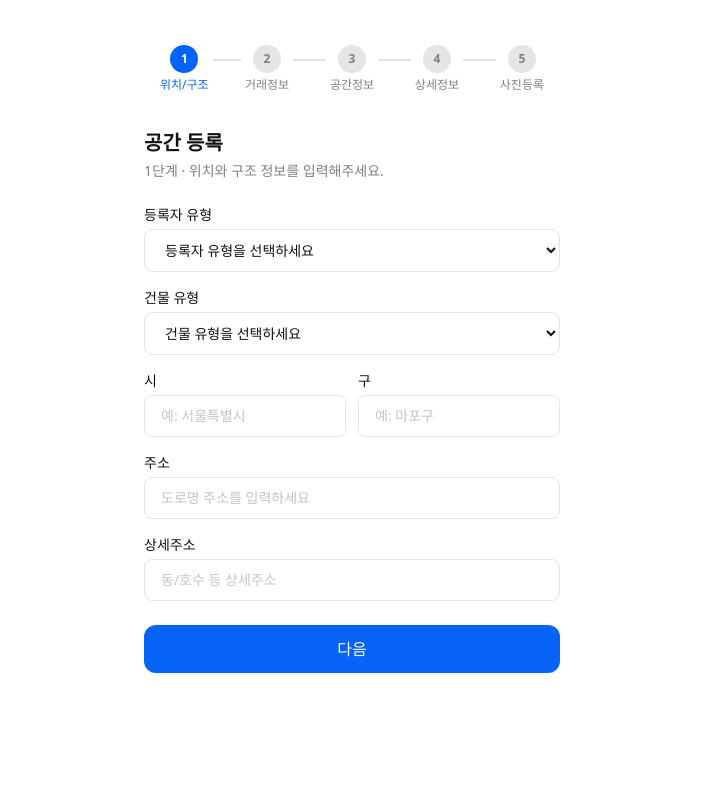
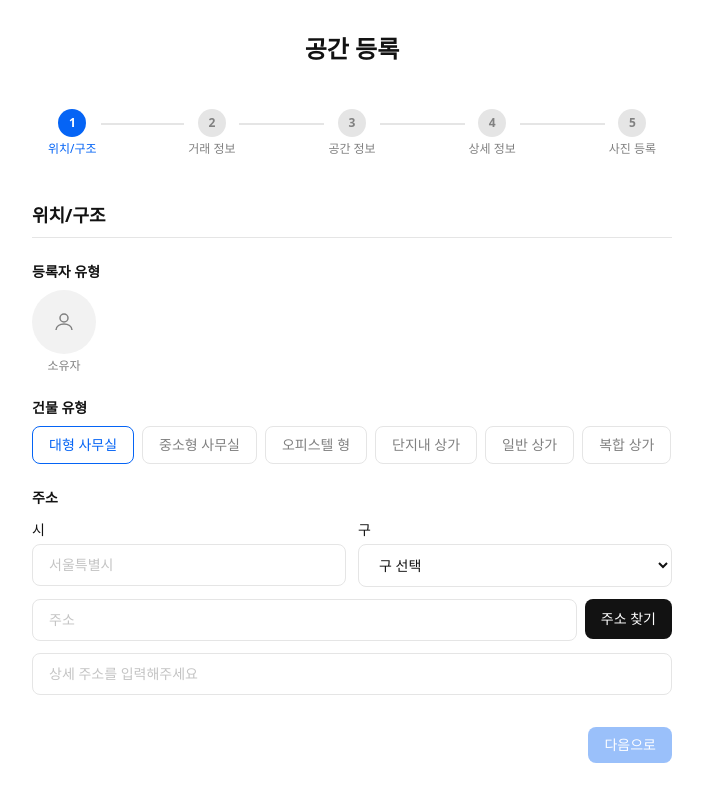
Before and after one commit to UMC-POP-IT/Pop-It-FE, a React (Vite) app: page /host/register in a window 1280 px wide. Shown: the part 380-1180 px from the top of the page, without its empty margins (288-991 px from the left). Built offline with nearby package versions, Linux system fonts and the light colour scheme.

Commit message:
fix: 공간 등록 Step1 UI 피그마 디자인 반영 (#16)

```diff
--- a/src/features/host-register/pages/RegisterStep1.tsx
+++ b/src/features/host-register/pages/RegisterStep1.tsx
@@ -2,46 +2,123 @@ import StepIndicator from "@/shared/components/StepIndicator";
 import Input from "@/shared/components/Input";
 import Button from "@/shared/components/Button";
 
-// 5단계 전체 라벨 (칸반보드 플로우 기준 순서)
-const STEPS = ["위치/구조", "거래정보", "공간정보", "상세정보", "사진등록"];
+// 5단계 진행바 라벨 (피그마 기준)
+const STEPS = ["위치/구조", "거래 정보", "공간 정보", "상세 정보", "사진 등록"];
 
-// 드롭다운 선택지 (Mock — API 연동 전 임시값)
-const OWNER_TYPES = ["임대인", "임차인", "위탁 관리인"];
+// 건물 유형 칩 선택지 (피그마 기준)
 const BUILDING_TYPES = [
   "대형 사무실",
   "중소형 사무실",
-  "오피스텔 방",
-  "단지 내 상가",
+  "오피스텔 형",
+  "단지내 상가",
   "일반 상가",
-  "팝업 상가",
+  "복합 상가",
+];
+
+// 구 드롭다운 선택지 (Mock — API 연동 전 임시값)
+const DISTRICTS = [
+  "강남구",
+  "강동구",
+  "마포구",
+  "서초구",
+  "송파구",
+  "영등포구",
+  "종로구",
+  "중구",
 ];
 
 export const RegisterStep1 = () => {
+  // 정적 화면: 선택된 값 표시용 하드코딩 (실제 선택 로직은 이후 RHF로 연결)
+  const selectedBuilding = "대형 사무실";
+
   return (
-    <div className="mx-auto flex w-full max-w-md flex-col gap-6 px-4 py-6">
+    <div className="mx-auto flex w-full max-w-2xl flex-col gap-8 px-4 py-6">
+      {/* 페이지 제목 (가운데) */}
+      <h1 className="text-text-primary text-center text-2xl font-bold">
+        공간 등록
+      </h1>
+
       {/* 상단 진행바 (공통 컴포넌트) — 0 = 첫 단계 */}
       <StepIndicator
         steps={STEPS}
         currentStep={0}
       />
 
-      {/* 화면 제목 */}
-      <div>
-        <h1 className="text-text-primary text-xl font-bold">공간 등록</h1>
-        <p className="text-text-secondary mt-1 text-sm">
-          1단계 · 위치와 구조 정보를 입력해주세요.
-        </p>
+      {/* 섹션: 위치/구조 */}
+      <div className="flex flex-col gap-6">
+        <h2 className="text-text-primary border-border border-b pb-2 text-lg font-bold">
+          위치/구조
+        </h2>
+
+        {/* 등록자 유형 — 원형 아이콘 + 라벨
+            ⚠️ 공통 컴포넌트 없어 임시 구현 → 챈(4번)과 협의 예정 */}
+        <div className="flex flex-col gap-2">
+          <span className="text-text-primary text-sm font-bold">
+            등록자 유형
+          </span>
+          <div className="flex w-fit flex-col items-center gap-1">
+            <button
+              type="button"
+              className="bg-tag-bg text-text-secondary flex h-16 w-16 items-center justify-center rounded-full"
+            >
+              <svg
+                viewBox="0 0 24 24"
+                className="h-6 w-6"
+                fill="none"
+                stroke="currentColor"
+                strokeWidth="1.5"
+              >
+                <circle
+                  cx="12"
+                  cy="8"
+                  r="4"
+                />
+                <path d="M4 20c0-4 4-6 8-6s8 2 8 6" />
+              </svg>
+            </button>
+            <span className="text-text-secondary text-xs">소유자</span>
+          </div>
         </div>
 
-      {/* 입력 폼 (정적 — RHF 로직은 이후 단계에서 연결) */}
-      <div className="flex flex-col gap-4">
-        {/* 등록자 유형 (드롭다운)
-            ⚠️ 공통 Select 컴포넌트가 없어서 임시 native <select> 사용.
-            추후 챈(4번)에게 공통 Select 필요 여부 공유 예정 */}
+        {/* 건물 유형 — 칩 버튼 (여러 개 중 택1)
+            ⚠️ 공통 Chip 없어 임시 구현 → 챈(4번)과 협의 예정 */}
+        <div className="flex flex-col gap-2">
+          <span className="text-text-primary text-sm font-bold">건물 유형</span>
+          <div className="flex flex-wrap gap-2">
+            {BUILDING_TYPES.map((type) => {
+              const isSelected = type === selectedBuilding;
+              return (
+                <button
+                  key={type}
+                  type="button"
+                  className={`rounded-lg border px-4 py-2 text-sm transition-colors ${
+                    isSelected
+                      ? "border-primary text-primary font-medium"
+                      : "border-border text-text-secondary"
+                  }`}
+                >
+                  {type}
+                </button>
+              );
+            })}
+          </div>
+        </div>
+
+        {/* 주소 */}
+        <div className="flex flex-col gap-3">
+          <span className="text-text-primary text-sm font-bold">주소</span>
+
+          {/* 시 / 구 (한 줄) */}
+          <div className="flex gap-3">
+            <Input
+              label="시"
+              placeholder="서울특별시"
+            />
+
+            {/* 구 — 드롭다운
+                ⚠️ 공통 Select 없어 임시 native <select> → 챈(4번)이 추후 추가 예정 */}
             <label className="flex w-full flex-col gap-1">
-          <span className="text-text-primary text-sm font-medium">
-            등록자 유형
-          </span>
+              <span className="text-text-primary text-sm font-medium">구</span>
               <select
                 className="text-text-primary border-border focus:border-primary w-full rounded-lg border bg-white px-4 py-2.5 text-sm transition-colors focus:outline-none"
                 defaultValue=""
@@ -50,76 +127,51 @@ export const RegisterStep1 = () => {
                   value=""
                   disabled
                 >
-              등록자 유형을 선택하세요
+                  구 선택
                 </option>
-            {OWNER_TYPES.map((type) => (
+                {DISTRICTS.map((district) => (
                   <option
-                key={type}
-                value={type}
+                    key={district}
+                    value={district}
                   >
-                {type}
+                    {district}
                   </option>
                 ))}
               </select>
             </label>
+          </div>
 
-        {/* 건물 유형 (드롭다운) */}
-        <label className="flex w-full flex-col gap-1">
-          <span className="text-text-primary text-sm font-medium">
-            건물 유형
-          </span>
-          <select
-            className="text-text-primary border-border focus:border-primary w-full rounded-lg border bg-white px-4 py-2.5 text-sm transition-colors focus:outline-none"
-            defaultValue=""
+          {/* 주소 입력 + 주소 찾기 버튼
+              ⚠️ 검은 버튼 variant가 공통 Button에 없어 임시 스타일 → 챈(4번)과 협의 예정 */}
+          <div className="flex items-start gap-2">
+            <div className="flex-1">
+              <Input placeholder="주소" />
+            </div>
+            <button
+              type="button"
+              className="bg-text-primary rounded-lg px-4 py-2.5 text-sm font-medium whitespace-nowrap text-white"
             >
-            <option
-              value=""
+              주소 찾기
+            </button>
+          </div>
+
+          {/* 상세 주소 */}
+          <Input placeholder="상세 주소를 입력해주세요" />
+        </div>
+      </div>
+
+      {/* 다음으로 버튼 (우측 정렬)
+          정적: 초기 비활성(회색) 상태로 표시.
+          TODO: 필수항목 유효성 검사 통과 시 활성화 + Step2 라우팅 (RHF 붙일 때) */}
+      <div className="flex justify-end">
+        <Button
+          variant="primary"
+          size="md"
           disabled
         >
-              건물 유형을 선택하세요
-            </option>
-            {BUILDING_TYPES.map((type) => (
-              <option
-                key={type}
-                value={type}
-              >
-                {type}
-              </option>
-            ))}
-          </select>
-        </label>
-
-        {/* 시 / 구 (한 줄에 나란히) */}
-        <div className="flex gap-3">
-          <Input
-            label="시"
-            placeholder="예: 서울특별시"
-          />
-          <Input
-            label="구"
-            placeholder="예: 마포구"
-          />
+          다음으로
+        </Button>
       </div>
-
-        {/* 주소 / 상세주소 */}
-        <Input
-          label="주소"
-          placeholder="도로명 주소를 입력하세요"
-        />
-        <Input
-          label="상세주소"
-          placeholder="동/호수 등 상세주소"
-        />
-      </div>
-
-      {/* 하단 다음 버튼 (전체 너비)
-          TODO: 다음 단계(Step2) 라우팅은 스텝 네비게이션 붙일 때 연결 */}
-      <Button
-        variant="primary"
-        size="lg"
-      >
-        다음
-      </Button>
     </div>
   );
 };
```
Lines whose indentation alone changed are shown as unchanged.
